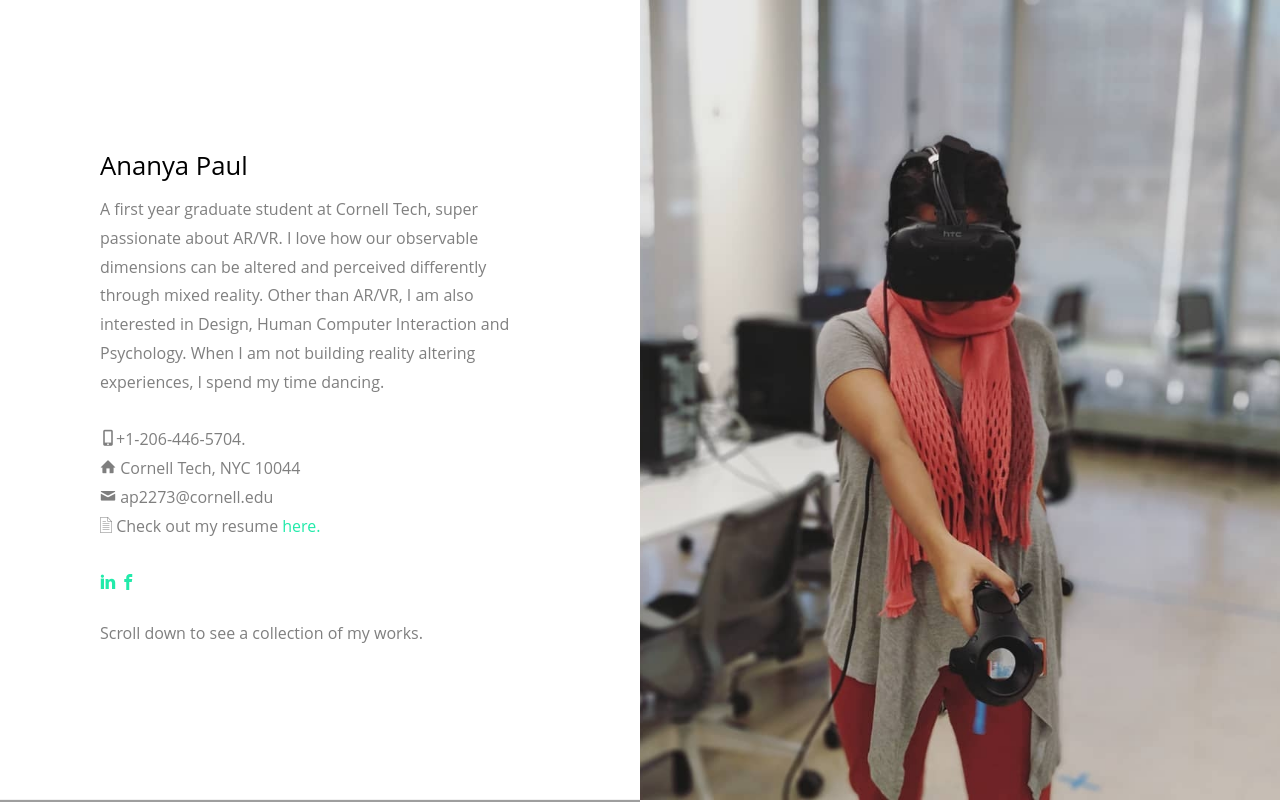
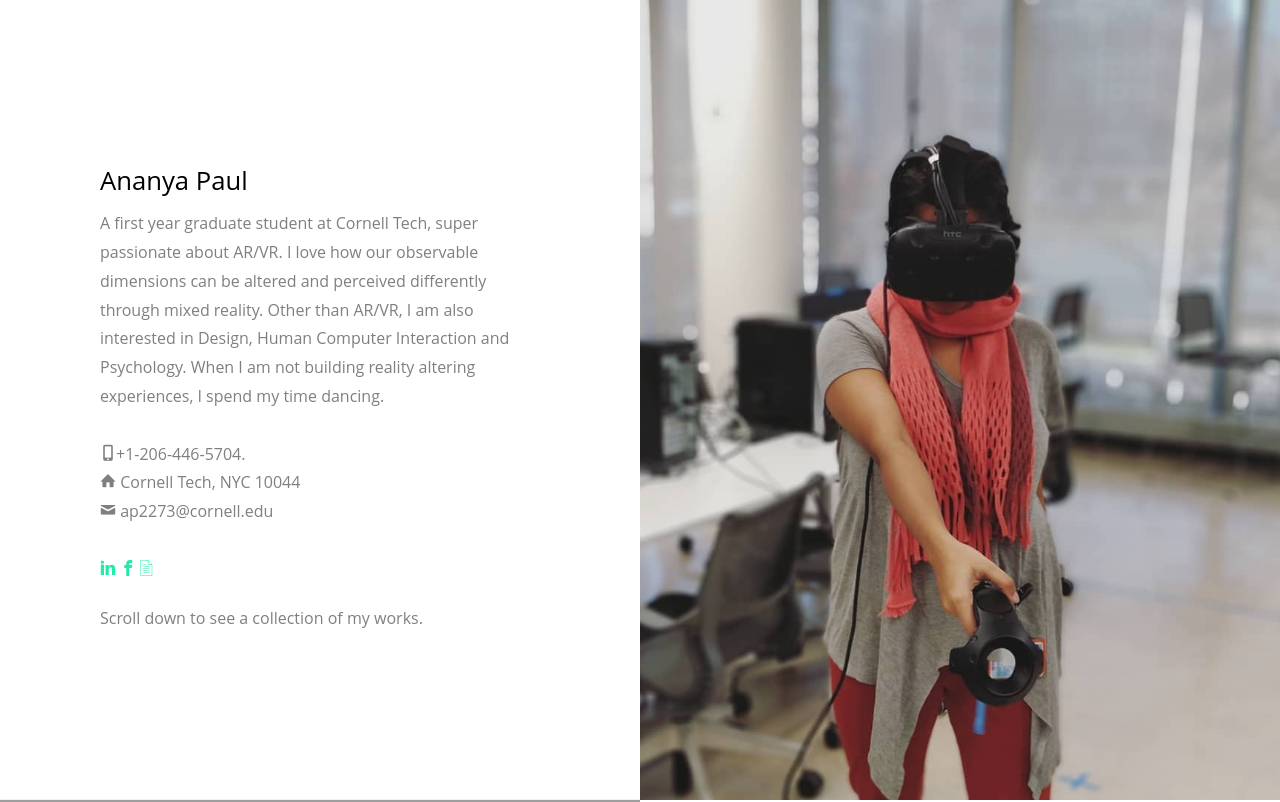
Before and after one commit to manification10/portfolio, a website: page index.html in a window 1280 px wide. Shown: the top 802 px of the page. Drawn offline with Linux system fonts and the light colour scheme; grey boxes are pictures that could not be loaded; files whose address does not match are found by name.

Commit message:
back to same line for resume

```diff
--- a/index.html
+++ b/index.html
@@ -70,11 +70,10 @@
                 <i class="icon-mobile"></i>+1-206-446-5704.<br/>
                 <i class="icon-home"></i> Cornell Tech, NYC 10044<br/>
                 <i class="icon-mail"></i> ap2273@cornell.edu<br/>
-                <i class="icon-document2"></i> Check out my resume <a href="https://drive.google.com/uc?id=19Xz6TFDuhlMMYCzvSF5NnkvEmypb-NSU">here.</a><br />
-                <br/>
+                <br />
                 <a href="https://www.linkedin.com/in/paulananya/"><i class="icon-linkedin"></i></a>
                 <a href="https://www.facebook.com/manification10"><i class="icon-facebook2"></i></a>
-
+                <a href="https://drive.google.com/uc?id=19Xz6TFDuhlMMYCzvSF5NnkvEmypb-NSU"><i class="icon-document2"></i></a>
               </p>
           </div>
           Scroll down to see a collection of my works.</p>
```
